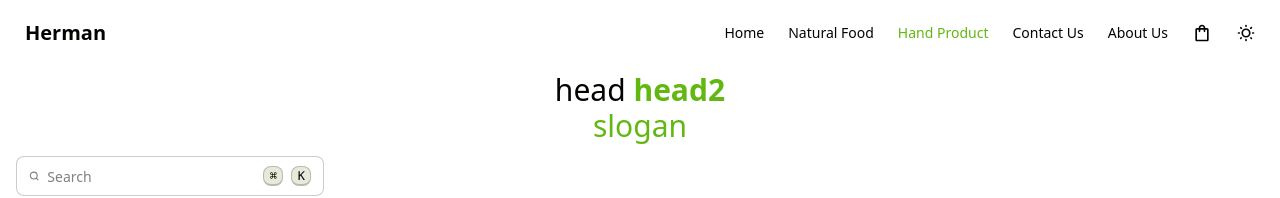
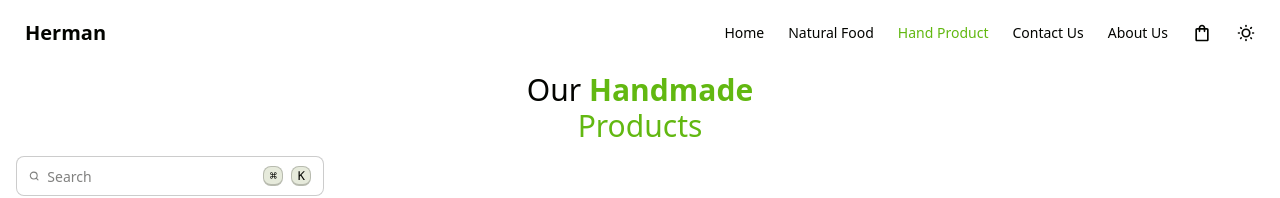
Before and after one commit to 12herman/daisytest, a React (Vite) app: page /daisytest/handproduct in a window 1280 px wide. Shown: the top 198 px of the page. Built offline with nearby package versions, Linux system fonts and the light colour scheme.

Commit message:
change heading names

```diff
--- a/src/page/Food.jsx
+++ b/src/page/Food.jsx
@@ -49,7 +49,7 @@ export default function Food() {
   return (
     <Layout>
       <section className="mt-18">
-        <Heading />
+        <Heading headone='Our' headtwo='Natural' slogan='Product' key={5}/>
         <div className='w-full mt-3'>
           <SearchBar searchTerm={searchTerm} setSearchTerm={setSearchTerm} />
         </div>
--- a/src/page/HandProducts.jsx
+++ b/src/page/HandProducts.jsx
@@ -52,7 +52,7 @@ export default function HandProducts() {
   return (
     <Layout>
       <section className="mt-18">
-        <Heading />
+        <Heading headone='Our' headtwo='Handmade' slogan='Products' key={6}/>
         <div className='w-full mt-3'>
           <SearchBar searchTerm={searchTerm} setSearchTerm={setSearchTerm} />
         </div>
```
